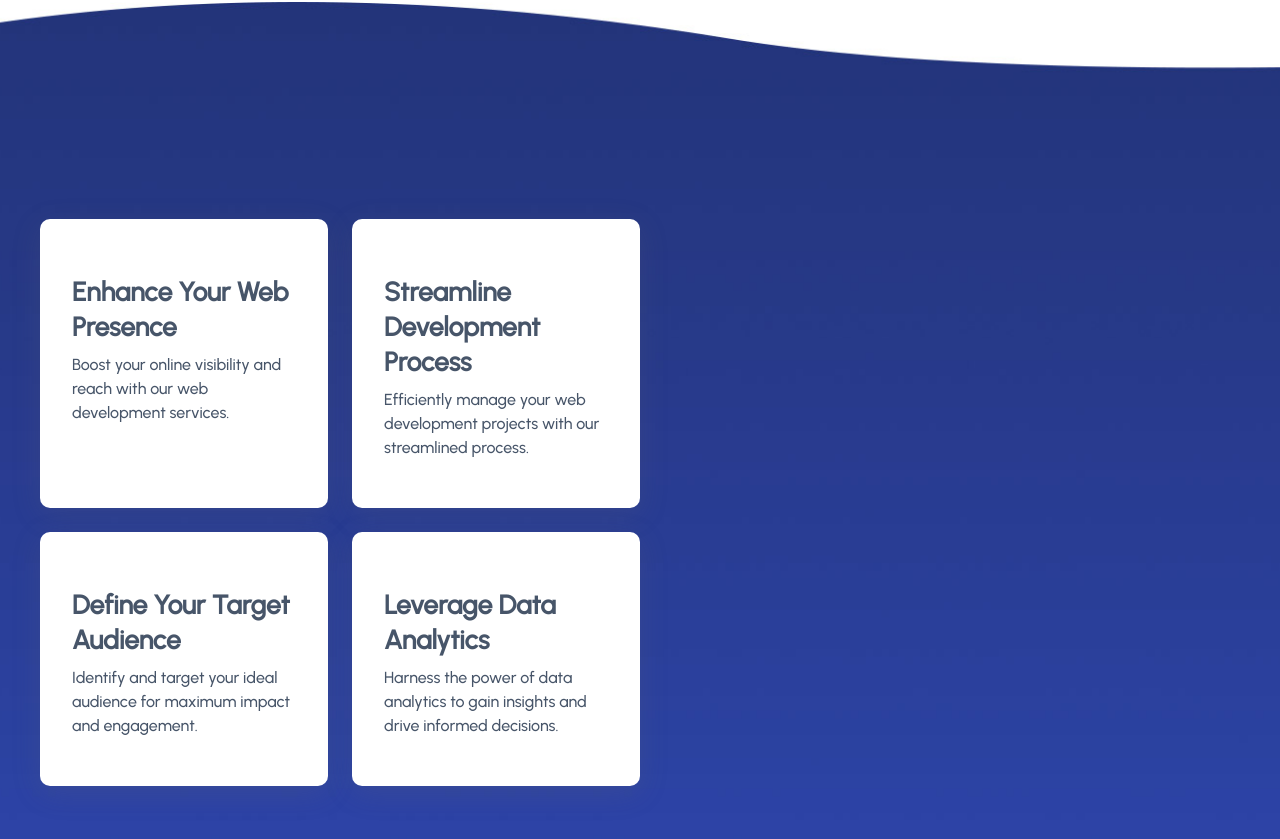
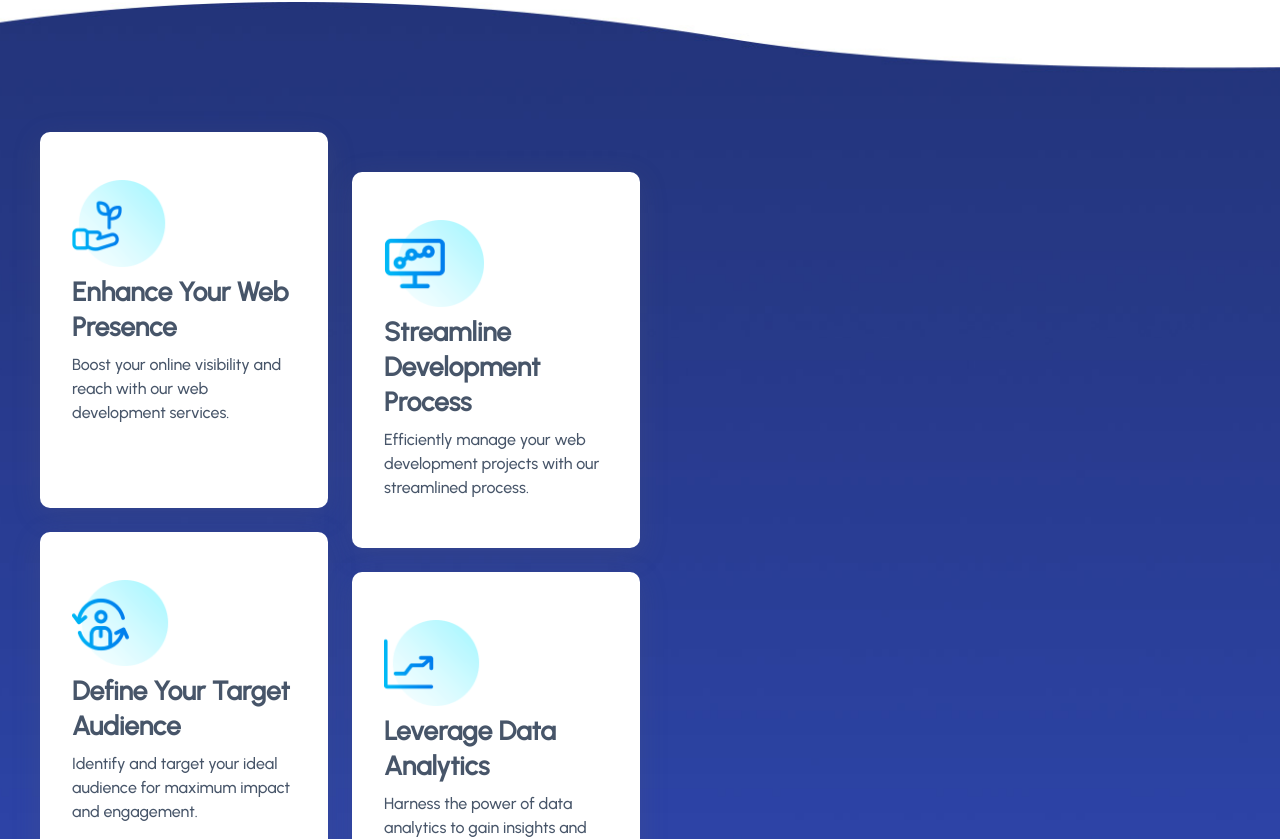
Before and after one commit to tusharshaha/web-market, a Next.js app in the folder frontend/: page / in a window 1280 px wide. Shown: the part 1660-2499 px from the top of the page. Built offline with nearby package versions, Linux system fonts and the light colour scheme.

Commit message:
added grid card on wcu

```diff
--- a/frontend/components/Home/WhyChooseUs.tsx
+++ b/frontend/components/Home/WhyChooseUs.tsx
@@ -1,17 +1,19 @@
+import Image from 'next/image';
 import React from 'react';
 
 type Point = {
   icons: string,
   title: string,
-  message: string
+  message: string,
+  class?: string,
 }
 
 const WhyChooseUs: React.FC = () => {
   const points: Point[] = [
-    { icons: "", title: "Enhance Your Web Presence", message: "Boost your online visibility and reach with our web development services." },
-    { icons: "", title: "Streamline Development Process", message: "Efficiently manage your web development projects with our streamlined process." },
-    { icons: "", title: "Define Your Target Audience", message: "Identify and target your ideal audience for maximum impact and engagement." },
-    { icons: "", title: "Leverage Data Analytics", message: "Harness the power of data analytics to gain insights and drive informed decisions." },
+    { icons: "/images/wcu-icon1.png", title: "Enhance Your Web Presence", message: "Boost your online visibility and reach with our web development services." },
+    { icons: "/images/wcu-icon2.png", title: "Streamline Development Process", message: "Efficiently manage your web development projects with our streamlined process.", class: "mt-[40px] mb-[-40px]" },
+    { icons: "/images/wcu-icon3.png", title: "Define Your Target Audience", message: "Identify and target your ideal audience for maximum impact and engagement." },
+    { icons: "/images/wcu-icon4.png", title: "Leverage Data Analytics", message: "Harness the power of data analytics to gain insights and drive informed decisions.", class: "mt-[40px] mb-[-40px]" },
   ];
   return (
     <div className='wcu-bg mt-36 flex items-center'>
@@ -19,8 +21,8 @@ const WhyChooseUs: React.FC = () => {
         <div className="grid grid-cols-2">
           <div className='grid grid-cols-2 gap-6'>
             {
-              points.map((ele, i) => <div key={i} className='px-8 p-12 cus-card bg-white text-slate-600'>
-
+              points.map((ele, i) => <div key={i} className={`${ele.class} px-8 p-12 cus-card bg-white text-slate-600`}>
+                <Image src={ele.icons} height={100} width={100} alt='icons' />
                 <h3 className='font-semibold my-2'>{ele.title}</h3>
                 <p>{ele.message}</p>
               </div>)
```
